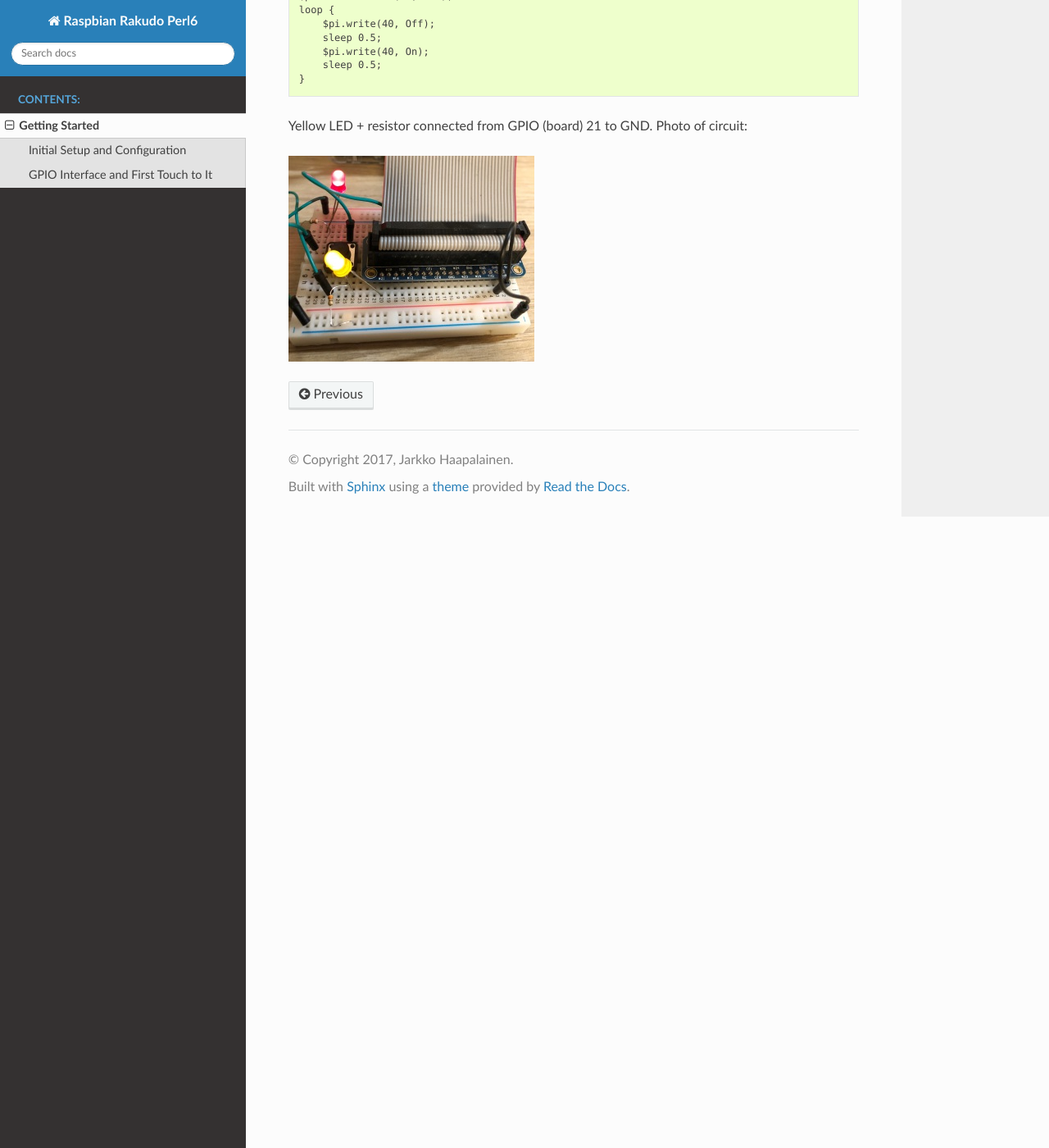
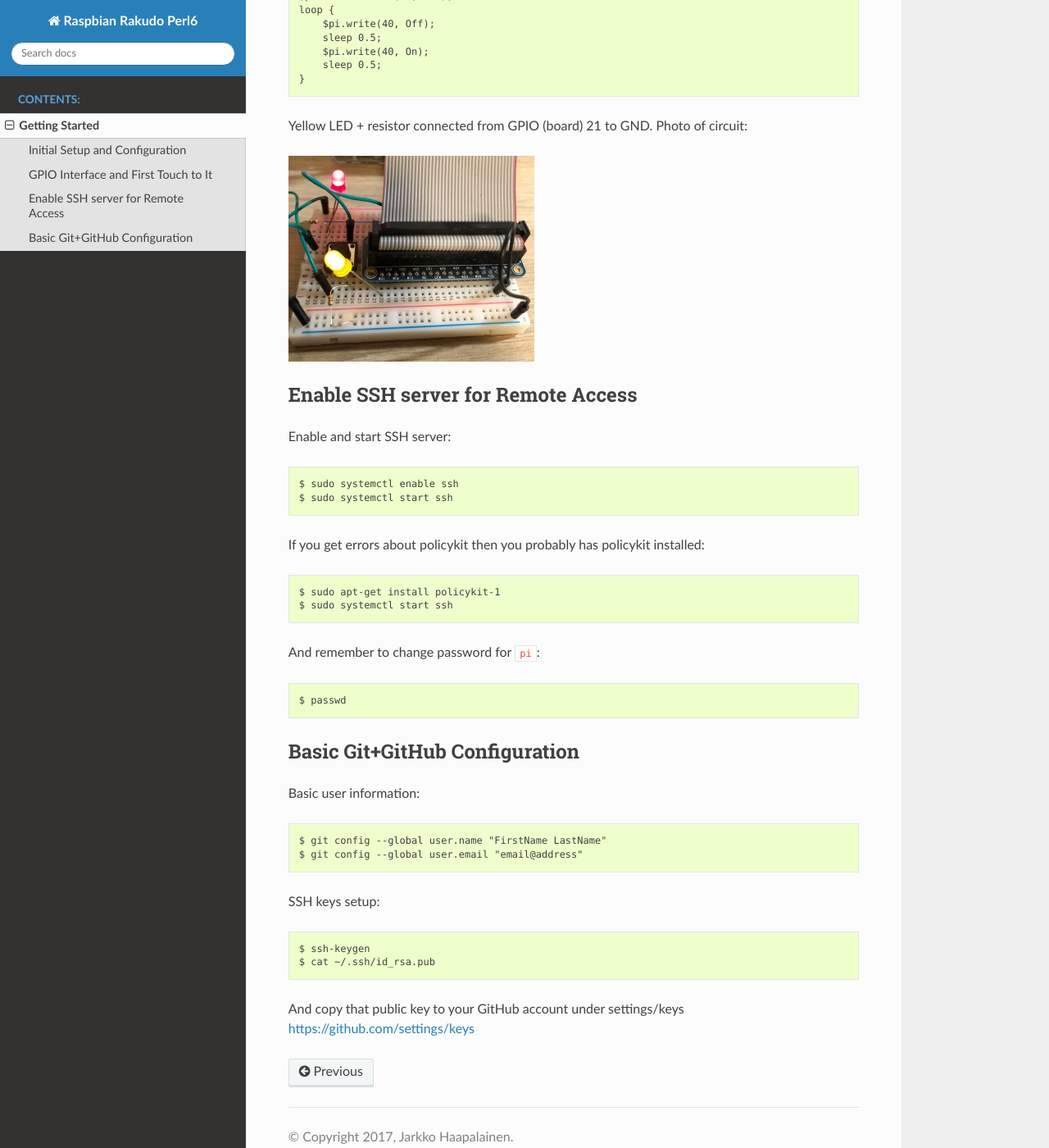
Before and after one commit to 7ojo/p6-raspbian, a Sphinx documentation site: the page built from docs/source/getting_started.rst, in a window 1280 px wide and 1400 px high, scrolled down 2062 px. Shown: the whole window at 82% size. Built offline with Sphinx 7.4.7 and the Read the Docs theme 2.0.0, drawn with Linux system fonts in a browser that asks for light colours.

Commit message:
added few words about git+github

```diff
--- a/docs/source/getting_started.rst
+++ b/docs/source/getting_started.rst
@@ -96,3 +96,37 @@ Yellow LED + resistor connected from GPIO (board) 21 to GND. Photo of circuit:
 
 .. |test-gpio-led| image:: test-gpio-led.jpg
 .. |gpio-numbering| image:: gpio-numbering.png
+
+
+Enable SSH server for Remote Access
+-----------------------------------
+
+Enable and start SSH server::
+
+        $ sudo systemctl enable ssh
+        $ sudo systemctl start ssh
+
+If you get errors about policykit then you probably has policykit installed::
+
+        $ sudo apt-get install policykit-1
+        $ sudo systemctl start ssh
+
+And remember to change password for ``pi``::
+
+        $ passwd
+
+
+Basic Git+GitHub Configuration
+------------------------------
+
+Basic user information::
+
+        $ git config --global user.name "FirstName LastName"
+        $ git config --global user.email "email@address"
+
+SSH keys setup::
+
+        $ ssh-keygen
+        $ cat ~/.ssh/id_rsa.pub
+
+And copy that public key to your GitHub account under settings/keys https://github.com/settings/keys
```
